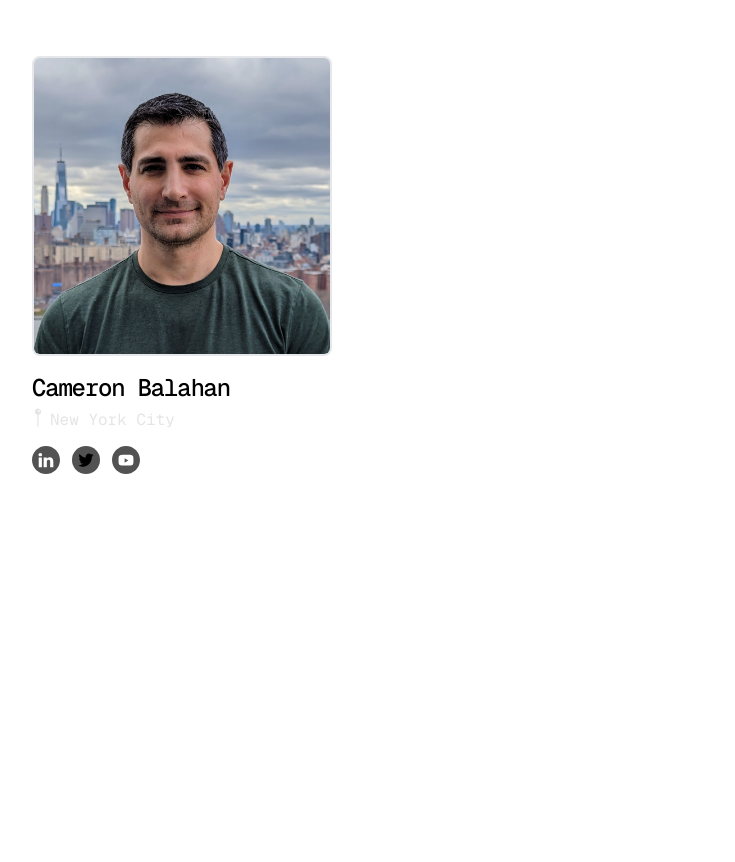
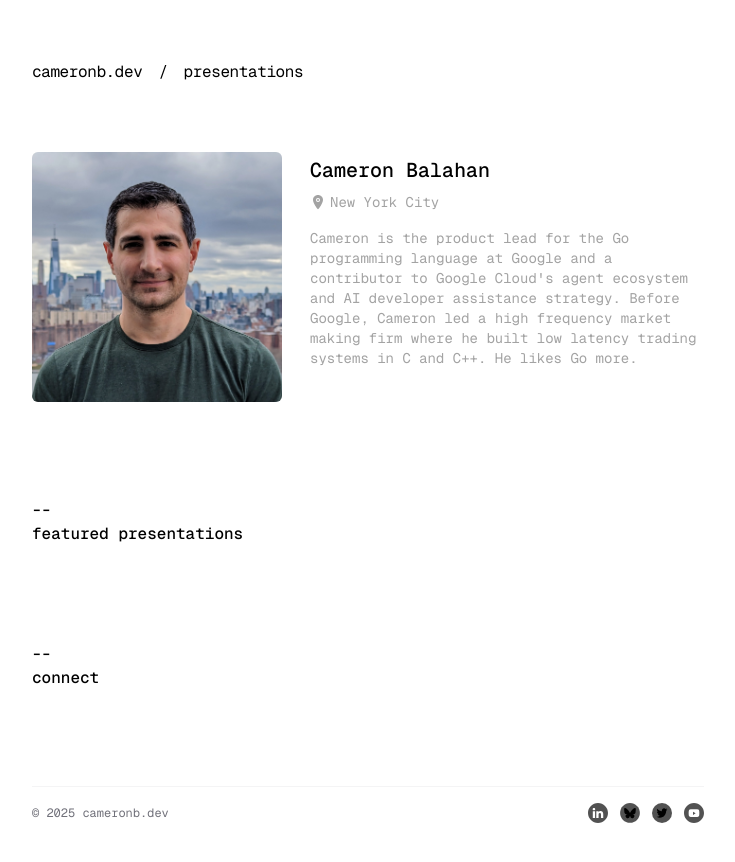
Before and after one commit to cameronbalahan/cameronb.dev, a Next.js app: page / in a window 1280 px wide. Shown: the top 862 px of the page, without its empty margins (272-1007 px from the left). Before the commit the page ends 800 px from the top, so only its background shows below. Built offline with nearby package versions, Linux system fonts and the light colour scheme.

Commit message:
add robots/sitemap; nav/footer; presentations

```diff
--- /dev/null
+++ b/app/components/Footer.tsx
@@ -0,0 +1,39 @@
+import { BlueSkyIcon, LinkedinIcon, TwitterIcon, YouTubeIcon } from "./Icons";
+import { IconLink } from "./Link";
+
+export const SOCIALS = [
+  {
+    href: "https://www.linkedin.com/in/cameronbalahan/",
+    icon: <LinkedinIcon />
+  },
+  {
+    href: "https://bsky.app/profile/cameronb.bsky.social",
+    icon: <BlueSkyIcon />,
+  },
+  {
+    href: "https://x.com/cameronbalahan",
+    icon: <TwitterIcon />,
+  },
+  {
+    href: "https://www.youtube.com/playlist?list=PLT95ZaEUsTjisQ3TutjC1MRlY6HZiNSyh",
+    icon: <YouTubeIcon  />
+  }
+]
+
+
+export function Footer() {
+  return (
+    <footer className="mt-24 border-t border-zinc-100 px-0 py-4 dark:border-zinc-800">
+      <div className="flex items-center justify-between">
+        <span className="text-xs text-zinc-500">© 2025 cameronb.dev</span>
+        <div className="flex gap-3 text-neutral-300 align-bottom dark:text-neutral-300">
+          {SOCIALS.map(({ href, icon }) => (
+            <IconLink key={`social-${href}`} href={href}>
+              {icon}
+            </IconLink>
+          ))}
+        </div>
+      </div>
+    </footer>
+  )
+}
--- a/app/components/Icons.tsx
+++ b/app/components/Icons.tsx
@@ -1,16 +1,40 @@
 import { cx } from "../../utils/formatters";
 
 const ICON_SIZE = {
-  s: "h-5 w-5",
-  m: "h-7 w-7",
-  l: "h-8 w-8",
+  xs: "w-4",
+  s: "w-5",
+  m: "w-7",
+  l: "w-8",
 };
 
-const resolveSize = (size?: keyof typeof ICON_SIZE) => ICON_SIZE[size ?? "m"];
+const resolveSize = (size?: keyof typeof ICON_SIZE) => ICON_SIZE[size ?? "s"];
 
 type IconProps = {
   size?: keyof typeof ICON_SIZE;
 };
+
+export function BlueSkyIcon({size}: IconProps) {
+  return (
+    <div className={cx(["inline-flex", resolveSize(size)])}>
+      <svg xmlns="http://www.w3.org/2000/svg" xmlSpace="preserve" viewBox="0 0 256 256">
+        <g
+          transform="translate(1.4065934065934016 1.4065934065934016) scale(2.81 2.81)"
+        >
+	      <path
+          d="M 45 90 L 45 90 C 20.147 90 0 69.853 0 45 v 0 C 0 20.147 20.147 0 45 0 h 0 c 24.853 0 45 20.147 45 45 v 0 C 90 69.853 69.853 90 45 90 z"
+          fill="currentColor"
+          transform="matrix(1 0 0 1 0 0)"
+        />
+	      <path
+          d="M 29.977 25.793 C 36.058 30.358 42.599 39.615 45 44.582 c 2.402 -4.967 8.942 -14.224 15.023 -18.789 c 4.388 -3.294 11.497 -5.843 11.497 2.267 c 0 1.62 -0.929 13.607 -1.473 15.553 c -1.893 6.766 -8.792 8.491 -14.929 7.447 c 10.727 1.826 13.456 7.873 7.562 13.92 c -11.192 11.485 -16.087 -2.882 -17.341 -6.563 c -0.23 -0.675 -0.337 -0.991 -0.339 -0.722 c -0.002 -0.268 -0.109 0.047 -0.339 0.722 c -1.254 3.681 -6.148 18.048 -17.341 6.563 c -5.893 -6.047 -3.165 -12.095 7.562 -13.92 c -6.137 1.044 -13.036 -0.681 -14.929 -7.447 c -0.545 -1.946 -1.473 -13.933 -1.473 -15.553 C 18.48 19.95 25.589 22.499 29.977 25.793 L 29.977 25.793 z"
+          opacity="1"
+          transform=" matrix(1 0 0 1 0 0)"
+         />
+        </g>
+      </svg>
+    </div>
+  )
+}
 
 export function LinkedinIcon({ size }: IconProps) {
   return (
@@ -30,12 +54,9 @@ export function LinkedinIcon({ size }: IconProps) {
 export function LocationIcon({ size }: IconProps) {
   return (
     <div className={cx(["inline-flex", resolveSize(size)])}>
-      <svg
-        fill="currentColor"
-        xmlns="http://www.w3.org/2000/svg"
-        viewBox="0 0 512 512"
-      >
-        <path d="M336 96a80 80 0 10-96 78.39v283.17a32.09 32.09 0 002.49 12.38l10.07 24a3.92 3.92 0 006.88 0l10.07-24a32.09 32.09 0 002.49-12.38V174.39A80.13 80.13 0 00336 96zm-56 0a24 24 0 1124-24 24 24 0 01-24 24z" />
+      <svg xmlns="http://www.w3.org/2000/svg" viewBox="0 0 512 512">
+        <circle fill="currentColor" cx="256" cy="192" r="32"/>
+        <path fill="currentColor" d="M256 32c-88.22 0-160 68.65-160 153 0 40.17 18.31 93.59 54.42 158.78 29 52.34 62.55 99.67 80 123.22a31.75 31.75 0 0051.22 0c17.42-23.55 51-70.88 80-123.22C397.69 278.61 416 225.19 416 185c0-84.35-71.78-153-160-153zm0 224a64 64 0 1164-64 64.07 64.07 0 01-64 64z"/>
       </svg>
     </div>
   );
@@ -45,7 +66,6 @@ export function TwitterIcon({ size }: IconProps) {
   return (
     <div className={cx(["inline-flex", resolveSize(size)])}>
       <svg
-        enable-background="new 0 0 48 48"
         viewBox="0 0 48 48"
         xmlSpace="preserve"
         xmlns="http://www.w3.org/2000/svg"
--- a/app/components/Link.tsx
+++ b/app/components/Link.tsx
@@ -1,7 +1,7 @@
 export function IconLink({ children, href }) {
   return (
     <a
-      className="flex items-end hover:text-neutral-800 dark:hover:text-neutral-100 transition-all"
+      className="flex items-end text-neutral-600 hover:text-neutral-100 transition-all"
       rel="noopener noreferrer"
       target="_blank"
       href={href}
--- /dev/null
+++ b/app/components/Nav.tsx
@@ -0,0 +1,35 @@
+import Link from "next/link";
+import { ROUTES } from "../../utils/config";
+
+
+
+export const Nav = () => {
+  const routes = Object.entries(ROUTES);
+  return (
+    <aside className="-ml-[8px] mb-16 tracking-tight">
+      <div className="lg:sticky lg:top-20">
+        <nav
+          className="flex flex-row align-bottom items-start relative px-0 pb-0 fade md:overflow-auto scroll-pr-6 md:relative"
+          id="nav"
+        >
+          <div className="flex flex-row align-bottom space-x-0 pr-10">
+            {routes.map(([name, route], i) => {
+              return (
+                <>
+                  <Link
+                    key={route}
+                    href={route}
+                    className="transition-all hover:text-neutral-800 dark:hover:text-neutral-200 flex align-middle relative py-1 px-2"
+                    >
+                    {name}
+                  </Link>
+                  {i < routes.length - 1 && <span className="flex align-middle relative py-1 px-2" >/</span>}
+                </>
+              );
+            })}
+          </div>
+        </nav>
+      </div>
+    </aside>
+  );
+}
--- a/app/layout.tsx
+++ b/app/layout.tsx
@@ -5,12 +5,14 @@ import { GeistSans } from "geist/font/sans";
 import { GeistMono } from "geist/font/mono";
 import { cx } from "../utils/formatters";
 import { SITE_DESCRIPTION, SITE_NAME, SITE_URL } from "../utils/config";
+import { Nav } from "./components/Nav";
+import { Footer } from "./components/Footer";
 
 export const metadata: Metadata = {
   metadataBase: new URL(SITE_URL),
   title: {
     default: SITE_NAME,
-    template: SITE_NAME,
+    template: `%s | ${SITE_NAME}`,
   },
   description: SITE_DESCRIPTION,
   openGraph: {
@@ -54,7 +56,9 @@ export default function RootLayout({ children }: PropsWithChildren) {
       />
       <body className="antialiased max-w-2xl mb-40 flex flex-col md:flex-row mx-4 mt-8 lg:mx-auto">
         <main className="flex-auto min-w-0 mt-6 flex flex-col px-2 md:px-0">
+          <Nav />
           {children}
+          <Footer />
         </main>
       </body>
     </html>
--- a/app/page.tsx
+++ b/app/page.tsx
@@ -1,43 +1,46 @@
 import Image from "next/image";
 import profile from "../public/images/home/profile.jpg";
-import { IconLink } from "./components/Link";
-import {
-  LinkedinIcon,
-  LocationIcon,
-  TwitterIcon,
-  YouTubeIcon,
-} from "./components/Icons";
+import { LocationIcon } from "./components/Icons";
+
 
 export default function Home() {
   return (
-    <div>
+    <div className="space-y-24">
+      <section className="flex gap-6">
         <Image
           alt="Cameron Balahan Profile"
-        className="rounded-lg border-2 mb-4"
+          className="rounded-md"
           priority
-        height={300}
-        width={300}
           src={profile}
           unoptimized
+          width={250}
           />
-      <h1 className="font-medium text-2xl tracking-tighter mb-1">
+        <div className="flex flex-col gap-4 p-1" >
+          <div className="flex flex-col gap-1" >
+            <h2 className="font-medium text-xl mb-1">
               Cameron Balahan
-      </h1>
-      <div className="flex align-bottom gap-0.5 mb-3.5 -ml-1 text-neutral-200">
-        <LocationIcon size="s" />
-        <div>New York City</div>
+            </h2>
+            <div className="flex gap-1 text-sm text-neutral-400">
+              <LocationIcon size="xs" />
+              <span>New York City</span>
             </div>
-      <div className="flex gap-3 text-neutral-600 align-bottom dark:text-neutral-300">
-        <IconLink href="https://www.linkedin.com/in/cameronbalahan/">
-          <LinkedinIcon />
-        </IconLink>
-        <IconLink href="https://x.com/cameronbalahan">
-          <TwitterIcon />
-        </IconLink>
-        <IconLink href="https://www.youtube.com/playlist?list=PLT95ZaEUsTjisQ3TutjC1MRlY6HZiNSyh">
-          <YouTubeIcon />
-        </IconLink>
           </div>
+          <p className="text-sm text-neutral-400">
+            Cameron is the product lead for the Go programming language at Google and a contributor to Google Cloud's agent ecosystem and AI developer assistance strategy.
+            Before Google, Cameron led a high frequency market making firm where he built low latency trading systems in C and C++.  He likes Go more.
+          </p>
+        </div>
+      </section>
+      <section>
+      <h2 className="font-medium">--</h2>
+        <h2 className="font-medium">featured presentations</h2>
+        <div className="" >
+        </div>
+      </section>
+      <section>
+        <h2 className="font-medium">--</h2>
+        <h2 className="font-medium">connect</h2>
+      </section>
     </div>
   );
 }
--- /dev/null
+++ b/app/presentations/page.tsx
@@ -0,0 +1,33 @@
+const YOUTUBE_PLAYLIST_API = 'https://www.googleapis.com/youtube/v3/playlistItems';
+const PLAYLIST_ID = 'PLT95ZaEUsTjisQ3TutjC1MRlY6HZiNSyh';
+
+export default async function Presentations() {
+  const res = await fetch(`${YOUTUBE_PLAYLIST_API}?key=${process.env.YOUTUBE_API_KEY}&playlistId=${PLAYLIST_ID}&part=snippet&maxResults=50`)
+  const data = await res.json();
+
+  return (
+    <div>
+      <ul className="flex flex-col gap-2">
+        {data?.items?.map(({ id, snippet }) => {
+          const medium = snippet?.thumbnails?.medium;
+          return (
+            <li key={id}>
+              <a
+                className="grid grid-cols-2 gap-4 rounded-md p-6 hover:bg-neutral-900"
+                href={`https://www.youtube.com/watch?v=${snippet?.resourceId?.videoId}`}
+                rel="noopener noreferrer"
+                target="_blank"
+              >
+                <img className="rounded-md" width={medium?.width} height={medium?.height} src={medium?.url} alt="" />
+                <div className="flex flex-col gap-2" >
+                  <span className=" text-sm text-neutral-500">{ new Date(snippet?.publishedAt).toDateString() }</span>
+                  <h3 className="font-medium" >{ snippet?.title }</h3>
+                </div>
+              </a>
+            </li>
+          )
+        })}
+      </ul>
+    </div>
+  )
+}
--- /dev/null
+++ b/app/robots.ts
@@ -0,0 +1,12 @@
+import { SITE_URL } from "../utils/config";
+
+export default function robots() {
+  return {
+    rules: {
+      userAgent: '*',
+      allow: '/',
+      disallow: '/private/',
+    },
+    sitemap: `${SITE_URL}/sitemap.xml`,
+  }
+}
--- /dev/null
+++ b/app/sitemap.ts
@@ -0,0 +1,8 @@
+import { getRouteURL, ROUTES } from "../utils/config";
+
+export default async function sitemap() {
+  return Object.keys(ROUTES).map((name) => ({
+    url: getRouteURL(name as keyof typeof ROUTES),
+    lastModified: new Date().toISOString().split('T')[0],
+  }));
+}
--- a/utils/config.ts
+++ b/utils/config.ts
@@ -6,7 +6,9 @@ export const SITE_URL = `https://${SITE_DOMAIN}`;
 export type RouteName = keyof typeof ROUTES;
 
 export const ROUTES = {
-  home: "/",
+  'cameronb.dev': '/',
+  presentations: '/presentations',
+  // blog: '/blog',
 };
 
 export function getImageURL(title: string, imgMetadata?: string) {
```
Also changed, not shown: 1 other file (tests, documents, lock files or other folders). Lines whose indentation alone changed are shown as unchanged.
